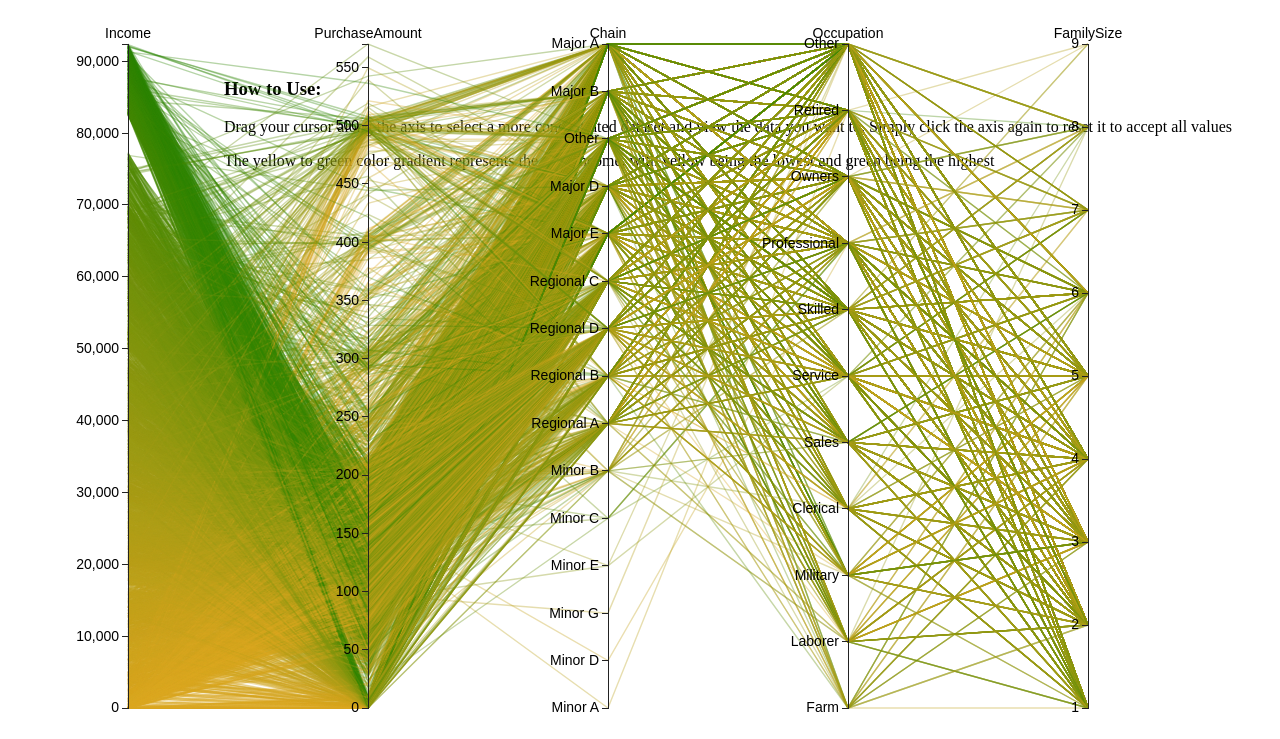
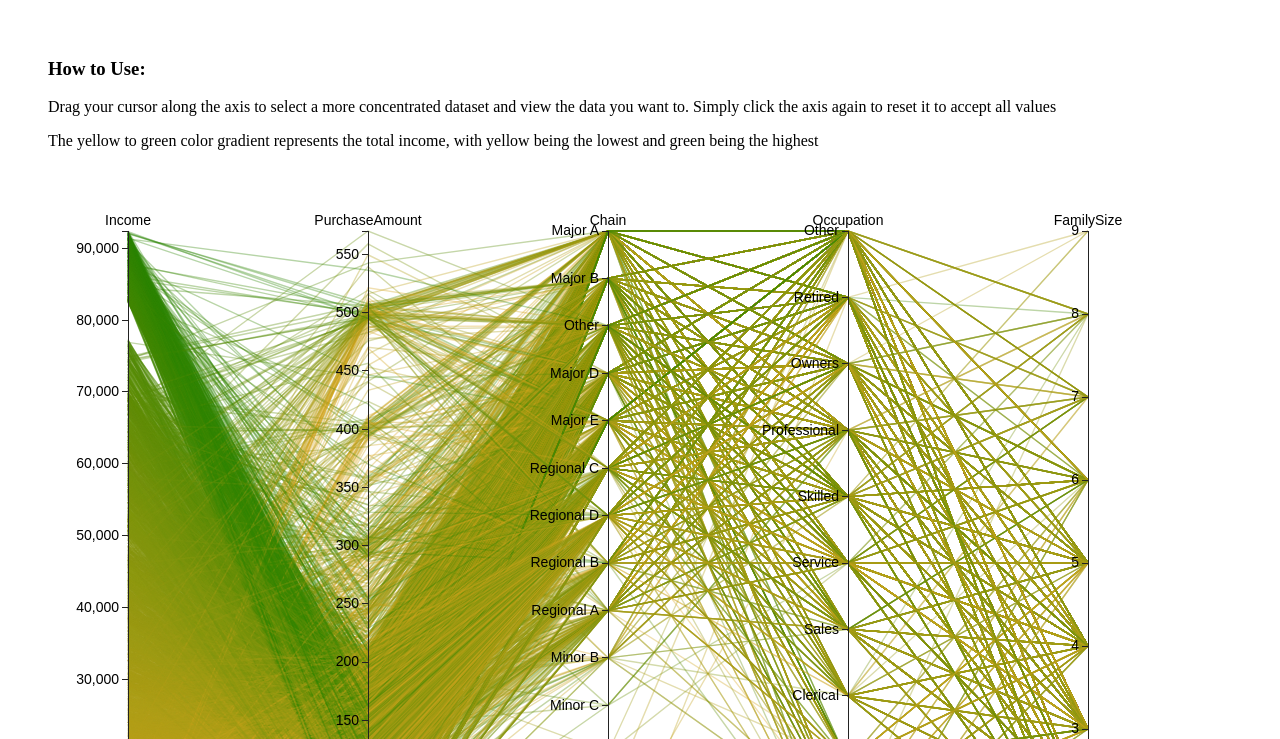
Before and after one commit to sandman889/GrocerAvg, a plain HTML site: page index.html in a window 1280 px wide. Shown: the part 61-800 px from the top of the page. Drawn offline with nearby package versions, Linux system fonts and the light colour scheme.

Commit message:
fixed strange things

```diff
--- a/index.html
+++ b/index.html
@@ -9,7 +9,7 @@
 </head>
 <body>
     <h1 align="center"> Grocery Store Survey Results </h1>
-  <div id="howTo" style="float:right; padding:20px; margin:20px ">
+  <div id="howTo" style="padding:20px; margin:20px ">
     <h3> How to Use: </h3>
     <p> Drag your cursor along the axis to select a more concentrated dataset and view the data you want to. Simply click the axis again to reset it to accept all values </p>
                 <p> The yellow to green color gradient represents the total income, with yellow being the lowest and green being the highest </p>
```
